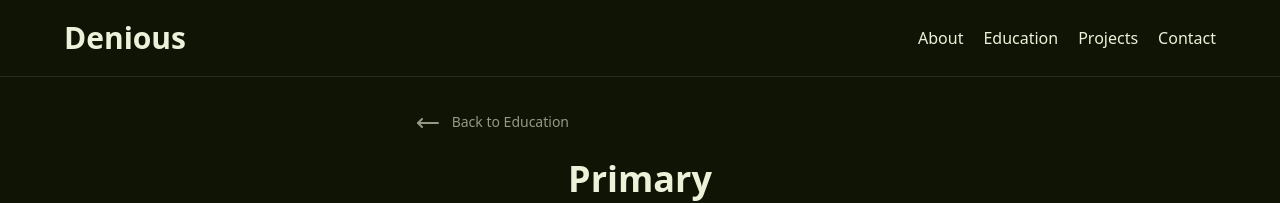
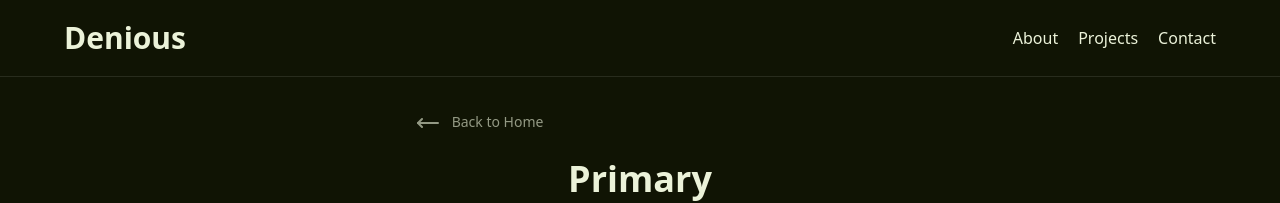
Before and after one commit to LourdenB15/portfolio, a Next.js app: page /education/primary in a window 1280 px wide. Shown: the top 203 px of the page. Built offline with nearby package versions, Linux system fonts and the light colour scheme.

Commit message:
Move education content to about page

```diff
--- a/app/(guest)/(about)/page.tsx
+++ b/app/(guest)/(about)/page.tsx
@@ -1,11 +1,12 @@
 import SkillSection from "@/components/home/SkillSection";
 import HeroSection from "@/components/home/HeroSection";
-
+import EducationSection from "@/components/home/EducationSection";
 export default function Home() {
   return (
     <>
       <HeroSection />
       <SkillSection />
+      <EducationSection />
     </>
   );
 }
--- a/app/(guest)/education/[educationLevel]/page.tsx
+++ b/app/(guest)/education/[educationLevel]/page.tsx
@@ -22,10 +22,10 @@ export default async function EducationLevel({
       <Section className="grow flex justify-center mt-8">
         <div className="w-full max-w-md">
           <Link
-            href="/education"
+            href="/"
             className="text-sm mb-6 inline-block opacity-60 hover:opacity-100 duration-[200ms]"
           >
-            <MoveLeft className="inline mr-2" /> Back to Education
+            <MoveLeft className="inline mr-2" /> Back to Home
           </Link>
           <div className="text-4xl font-bold text-center mb-5">
             {entry.level}
--- a/components/common/Header.tsx
+++ b/components/common/Header.tsx
@@ -16,7 +16,6 @@ export default function Header() {
 
         <div className="hidden sm:flex gap-5 items-center">
           <Link href="/">About</Link>
-          <Link href="/education">Education</Link>
           <Link href="/projects">Projects</Link>
           <Link href="/contact">Contact</Link>
         </div>
@@ -35,14 +34,11 @@ export default function Header() {
           <Link href="/" onClick={() => setOpen(false)}>
             About
           </Link>
-          <Link href="/education" onClick={() => setOpen(false)}>
-            Education
+          <Link href="/projects" onClick={() => setOpen(false)}>
+            Projects
           </Link>
           <Link href="/contact" onClick={() => setOpen(false)}>
             Contact
-          </Link>
-          <Link href="/projects" onClick={() => setOpen(false)}>
-            Projects
           </Link>
         </div>
       )}
--- a/app/(guest)/education/page.tsx
+++ b/components/home/EducationSection.tsx
@@ -1,11 +1,12 @@
+import Section from "@/components/common/Section";
+import { EDUCATION } from "@/constants/education";
 import Link from "next/link";
-import { EDUCATION } from "@/constants/education";
-import Section from "@/components/common/Section";
-export default function EducationPage() {
+
+export default function EducationSection() {
   return (
     <Section className="grow flex justify-center mt-8">
       <div>
-        <div className="text-4xl font-bold text-center mb-5">Education</div>
+        <div className="text-4xl font-bold text-center mb-8">Education</div>
         <div className="flex flex-col gap-5">
           {EDUCATION.map((level) => (
             <Link
--- a/components/home/SkillSection.tsx
+++ b/components/home/SkillSection.tsx
@@ -12,7 +12,7 @@ export default function SkillSection() {
   }
 
   return (
-    <Section className="grow">
+    <Section>
       <div className="text-4xl font-bold text-center mb-8">Skills</div>
       <div className="flex flex-col gap-6 max-w-2xl mx-auto">
         {SKILLS.map((skill) => (
```
